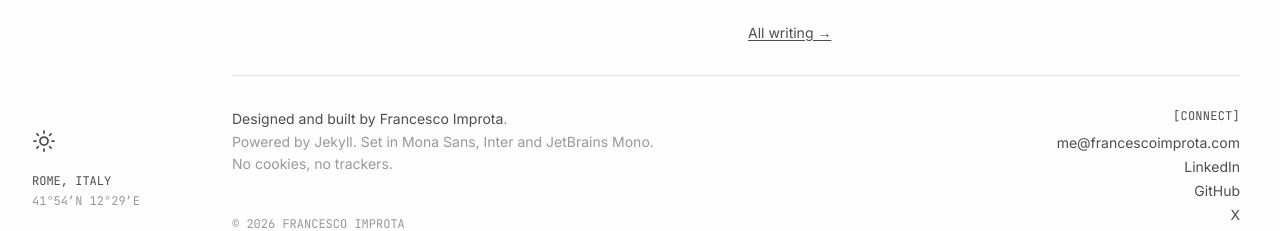
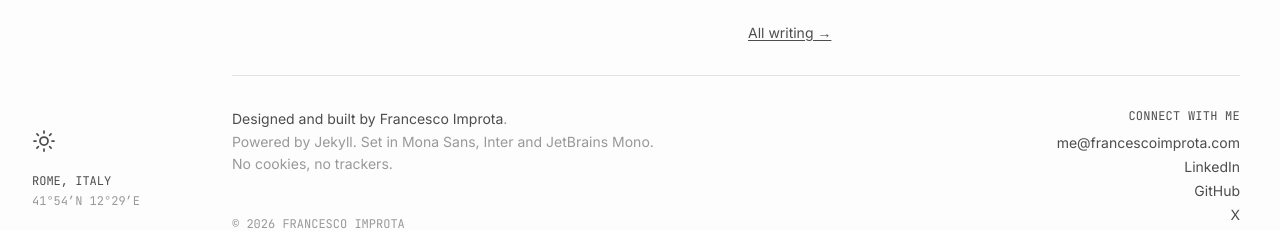
Before and after one commit to zetareticoli/fi, a Jekyll site: the page built from index.md, in a window 1280 px wide and 900 px high, scrolled down 460 px. Shown: the part 651-882 px from the top of the window. Built offline with Jekyll 4.4.1, drawn with Linux system fonts in a browser that asks for light colours; some web fonts are replaced.

Commit message:
style: update footer layout to improve clarity and enhance content presentation

```diff
--- a/_includes/footer.html
+++ b/_includes/footer.html
@@ -1,6 +1,6 @@
 <footer class="lg:ml-48 px-6 lg:px-10 pb-10 mt-8">
   <div class="hairline pt-8">
-    <div class="flex flex-col sm:flex-row justify-between gap-6">
+    <div class="flex sm:flex-row flex-col-reverse justify-between gap-6">
       <div class="flex flex-col gap-2">
         <p class="text-sm text-muted leading-relaxed max-w-md mb-8">
           <span class="text-muted-foreground">Designed and built by {{ site.author.name }}</span>. <br>
@@ -9,7 +9,7 @@
         <p class="uppercase font-mono text-xs text-muted">© {{ 'now' | date: '%Y' }} {{ site.author.name }}</p>
       </div>
       <div class="flex flex-col gap-2 sm:text-right">
-        <span class="meta-tag">[CONNECT]</span>
+        <span class="meta-tag">Connect with me</span>
         <div class="flex flex-col gap-1">
           <a href="mailto:{{ site.email }}" class="text-sm text-muted-foreground hover:text-foreground transition-colors">
             {{ site.author.email }}
```
